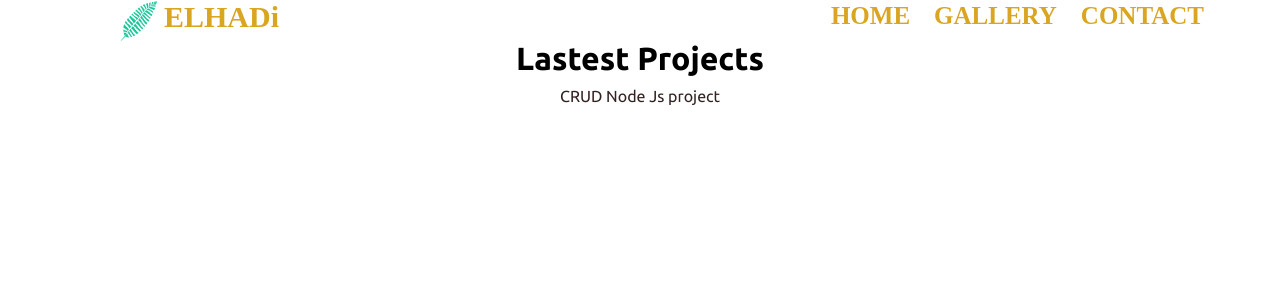
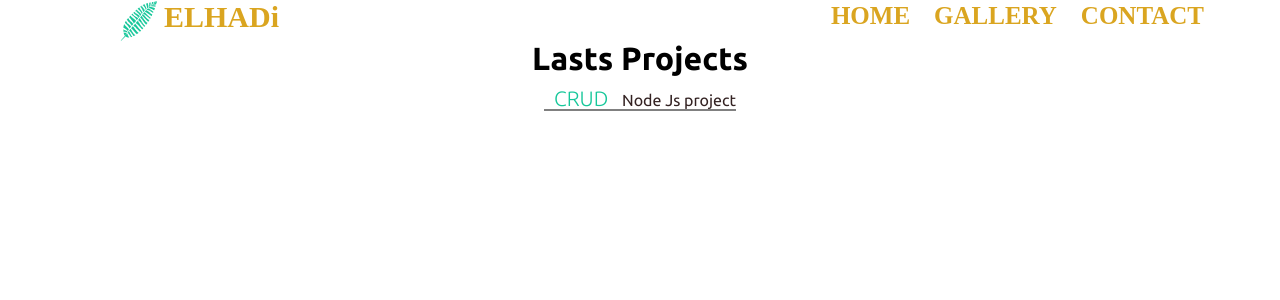
Before and after one commit to ElhadiRagabaat/ProfProject, a React (Create React App) app: page /tile in a window 1280 px wide. Shown: the top 300 px of the page. Built offline with nearby package versions, Linux system fonts and the light colour scheme.

Commit message:
new  commit

```diff
--- a/src/components/Button.js
+++ b/src/components/Button.js
@@ -18,10 +18,10 @@ export default function Button(props) {
 
     // }}>{props.lable}</a>
 <div className="container text-center align-center">
-            <h1 className="mtb-10">Lastest Projects</h1>
-            <a href="https://alhdiapp.herokuapp.com/" target="_blank">
+            <h1 className="mtb-10">Lasts Projects</h1>
+            <a href="https://alhdiapp.herokuapp.com/" target="_blank" style={{borderBottom:"2px solid grey"}}>
 
-                CRUD Node Js project</a>
+                <span className="mrl-10  primaryColor"> CRUD</span> Node Js project</a>
 
         </div>
 
```
